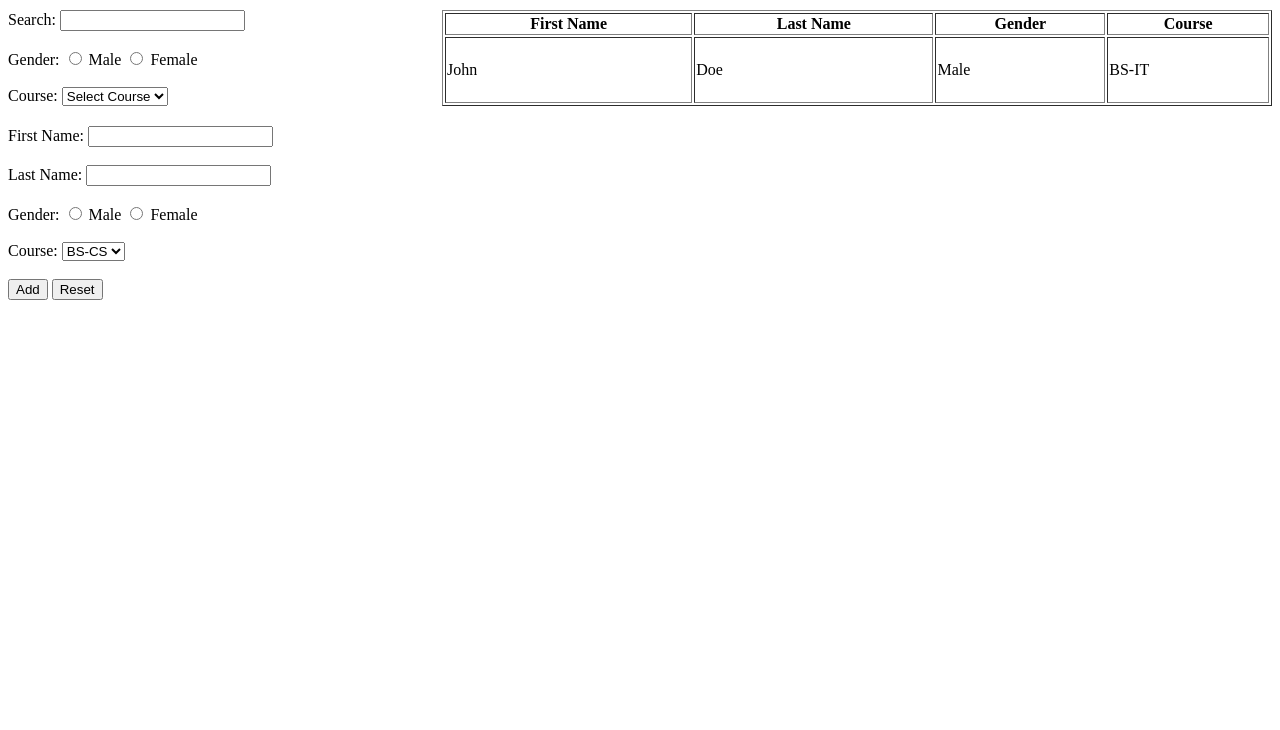
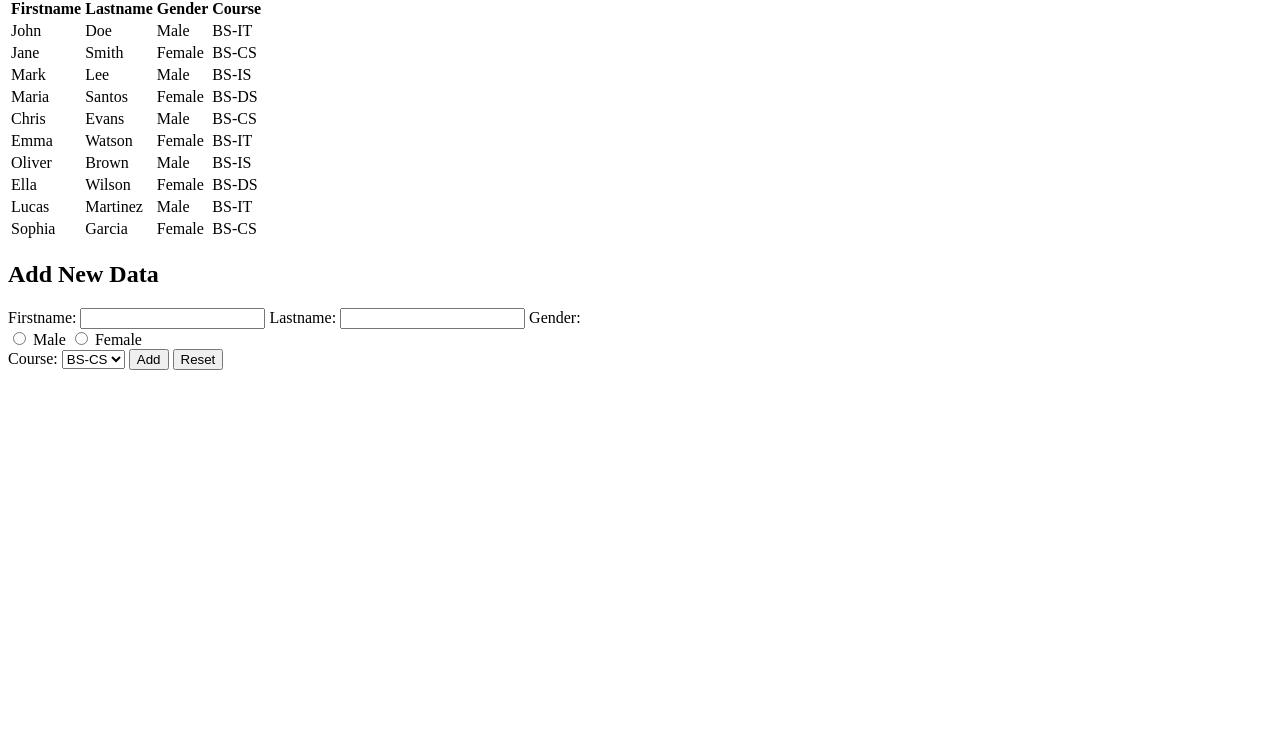
Before and after one commit to JREIGHDEE/WEBSYS-DENOLAN_PALIMA, a plain HTML site: page data-table.html in a window 1280 px wide. Shown: the part 70-800 px from the top of the page. Drawn offline with Linux system fonts and the light colour scheme.

Commit message:
Update data-table.html

```diff
--- a/data-table.html
+++ b/data-table.html
@@ -4,37 +4,18 @@
   <meta charset="UTF-8">
   <meta name="viewport" content="width=device-width, initial-scale=1.0">
   <title>Data Table</title>
+  <link rel="stylesheet" href="style.css">
 </head>
 <body>
-    <h1>Data Table</h1>
-    <div class="container" style="display: flex; flex-wrap: wrap;">
-        <!-- Filter Form -->
-        <form id="filter-form" style="flex: 1;">
-            <label for="search">Search:</label>
-            <input type="text" id="search" name="search"><br><br>
-
-            <label>Gender:</label>
-            <input type="radio" id="male" name="gender" value="Male">
-            <label for="male">Male</label>
-            <input type="radio" id="female" name="gender" value="Female">
-            <label for="female">Female</label><br><br>
-
-            <label for="course">Course:</label>
-            <select id="course" name="course">
-                <option value="">Select Course</option>
-                <option value="BS-CS">BS-CS</option>
-                <option value="BS-DS">BS-DS</option>
-                <option value="BS-IS">BS-IS</option>
-                <option value="BS-IT">BS-IT</option>
-            </select>
-        </form>
-
-        <!-- Data Table -->
-        <table border="1" style="flex: 2; margin-left: 20px;">
+  <div class="container">
+    <!-- Table Section -->
+    <div class="table-container">
+      <h2>Data Table</h2>
+      <table>
         <thead>
           <tr>
-                    <th>First Name</th>
-                    <th>Last Name</th>
+            <th>Firstname</th>
+            <th>Lastname</th>
             <th>Gender</th>
             <th>Course</th>
           </tr>
@@ -46,37 +27,94 @@
             <td>Male</td>
             <td>BS-IT</td>
           </tr>
-                <!-- Add 9 more rows as needed -->
+          <tr>
+            <td>Jane</td>
+            <td>Smith</td>
+            <td>Female</td>
+            <td>BS-CS</td>
+          </tr>
+          <tr>
+            <td>Mark</td>
+            <td>Lee</td>
+            <td>Male</td>
+            <td>BS-IS</td>
+          </tr>
+          <tr>
+            <td>Maria</td>
+            <td>Santos</td>
+            <td>Female</td>
+            <td>BS-DS</td>
+          </tr>
+          <tr>
+            <td>Chris</td>
+            <td>Evans</td>
+            <td>Male</td>
+            <td>BS-CS</td>
+          </tr>
+          <tr>
+            <td>Emma</td>
+            <td>Watson</td>
+            <td>Female</td>
+            <td>BS-IT</td>
+          </tr>
+          <tr>
+            <td>Oliver</td>
+            <td>Brown</td>
+            <td>Male</td>
+            <td>BS-IS</td>
+          </tr>
+          <tr>
+            <td>Ella</td>
+            <td>Wilson</td>
+            <td>Female</td>
+            <td>BS-DS</td>
+          </tr>
+          <tr>
+            <td>Lucas</td>
+            <td>Martinez</td>
+            <td>Male</td>
+            <td>BS-IT</td>
+          </tr>
+          <tr>
+            <td>Sophia</td>
+            <td>Garcia</td>
+            <td>Female</td>
+            <td>BS-CS</td>
+          </tr>
         </tbody>
       </table>
     </div>
 
-    <!-- Add Data Form -->
-    <div id="add-data-form" style="margin-top: 20px;">
+    <!-- Form Section -->
+    <div class="form-container">
+      <h2>Add New Data</h2>
       <form>
-            <label for="firstname">First Name:</label>
-            <input type="text" id="firstname" name="firstname" required><br><br>
+        <label for="firstname">Firstname:</label>
+        <input type="text" id="firstname" name="firstname" required>
 
-            <label for="lastname">Last Name:</label>
-            <input type="text" id="lastname" name="lastname" required><br><br>
+        <label for="lastname">Lastname:</label>
+        <input type="text" id="lastname" name="lastname" required>
 
-            <label>Gender:</label>
+        <label for="gender">Gender:</label>
+        <div>
           <input type="radio" id="male" name="gender" value="Male">
           <label for="male">Male</label>
           <input type="radio" id="female" name="gender" value="Female">
-            <label for="female">Female</label><br><br>
+          <label for="female">Female</label>
+        </div>
 
         <label for="course">Course:</label>
-            <select id="course" name="course">
+        <select id="course" name="course" required>
           <option value="BS-CS">BS-CS</option>
           <option value="BS-DS">BS-DS</option>
           <option value="BS-IS">BS-IS</option>
           <option value="BS-IT">BS-IT</option>
-            </select><br><br>
+        </select>
 
-            <button type="button">Add</button>
+        <button type="submit">Add</button>
         <button type="reset">Reset</button>
       </form>
     </div>
+  </div>
 </body>
 </html>
```
Lines whose indentation alone changed are shown as unchanged.
